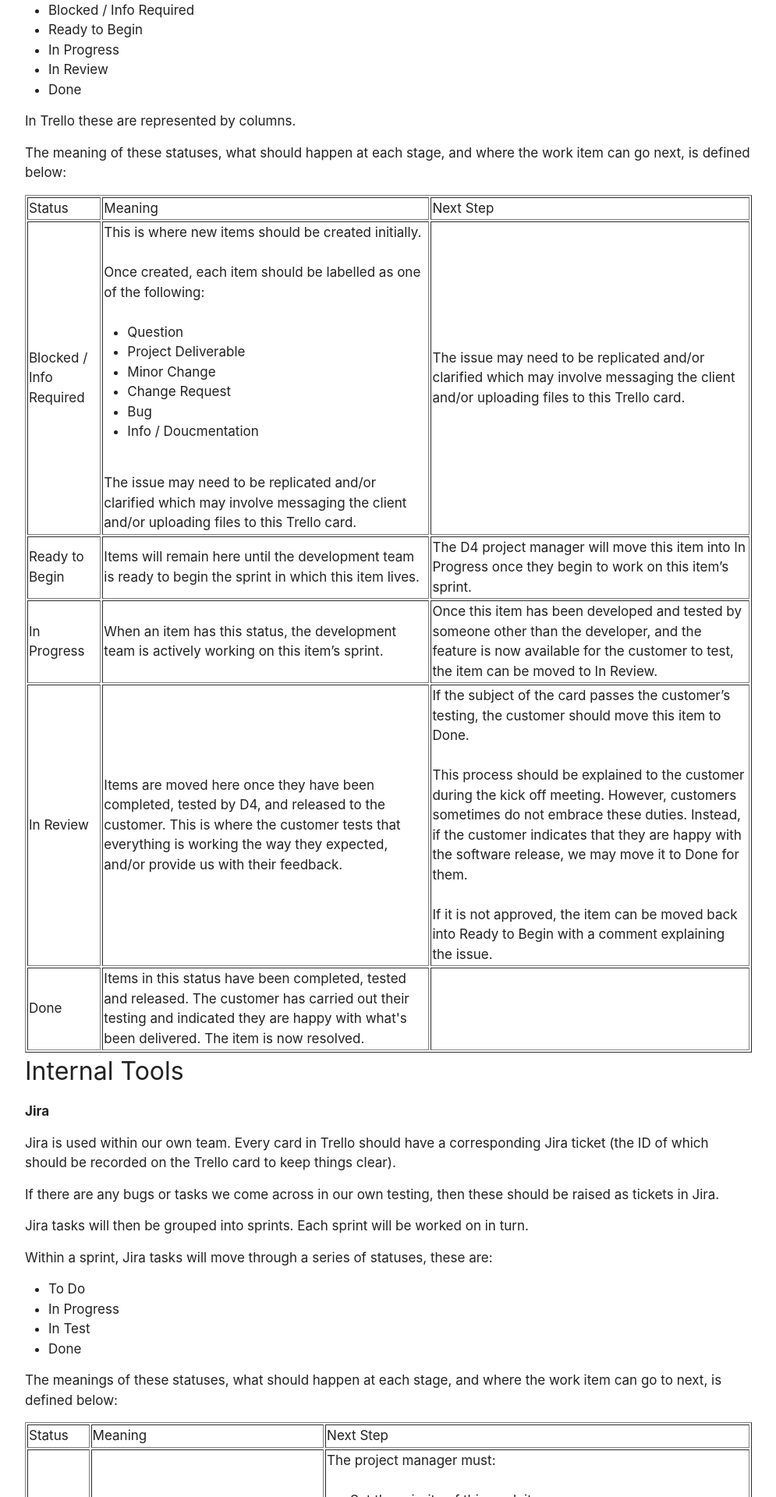
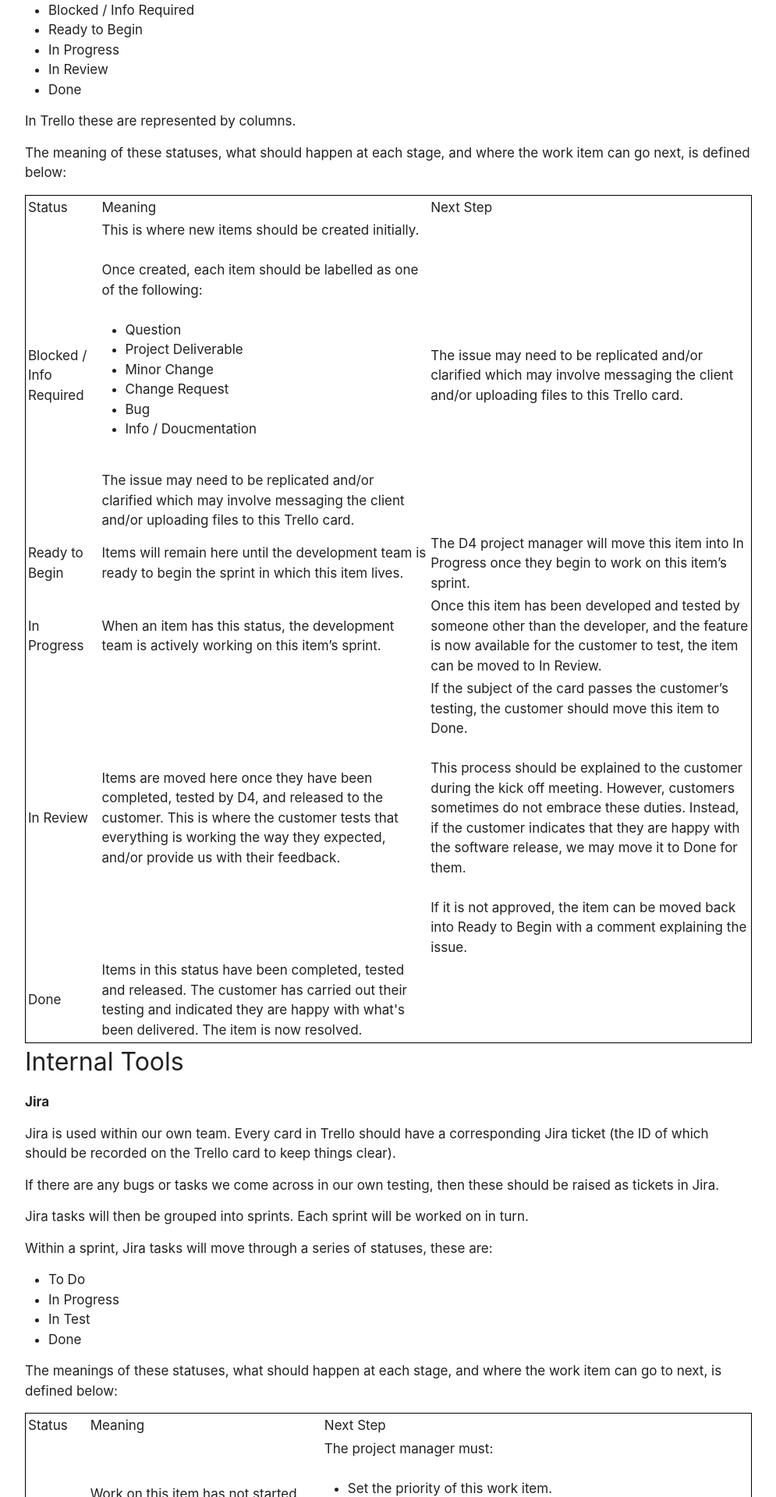
Before and after one commit to d4software/the-process, a Jekyll site: the page built from project_process.md, in a window 1280 px wide. Shown: the part 2031-3951 px from the top of the page at 78% size, without its empty margins (142-1137 px from the left). Built offline with Jekyll 4.4.1, drawn with Linux system fonts in a browser that asks for light colours.

Commit message:
Update project_process.md

```diff
--- a/project_process.md
+++ b/project_process.md
@@ -95,7 +95,7 @@
 
 The meaning of these statuses, what should happen at each stage, and where the work item can go next, is defined below:
 
-<table border="1">
+<table style="border: 1px solid black">
   <tr>
     <td> Status </td>
     <td> Meaning </td>
@@ -164,7 +164,7 @@
 
 The meanings of these statuses, what should happen at each stage, and where the work item can go to next, is defined below:
 
-<table border="1">
+<table style="border: 1px solid black">
   <tr>
     <td> Status </td>
     <td> Meaning </td>
```
